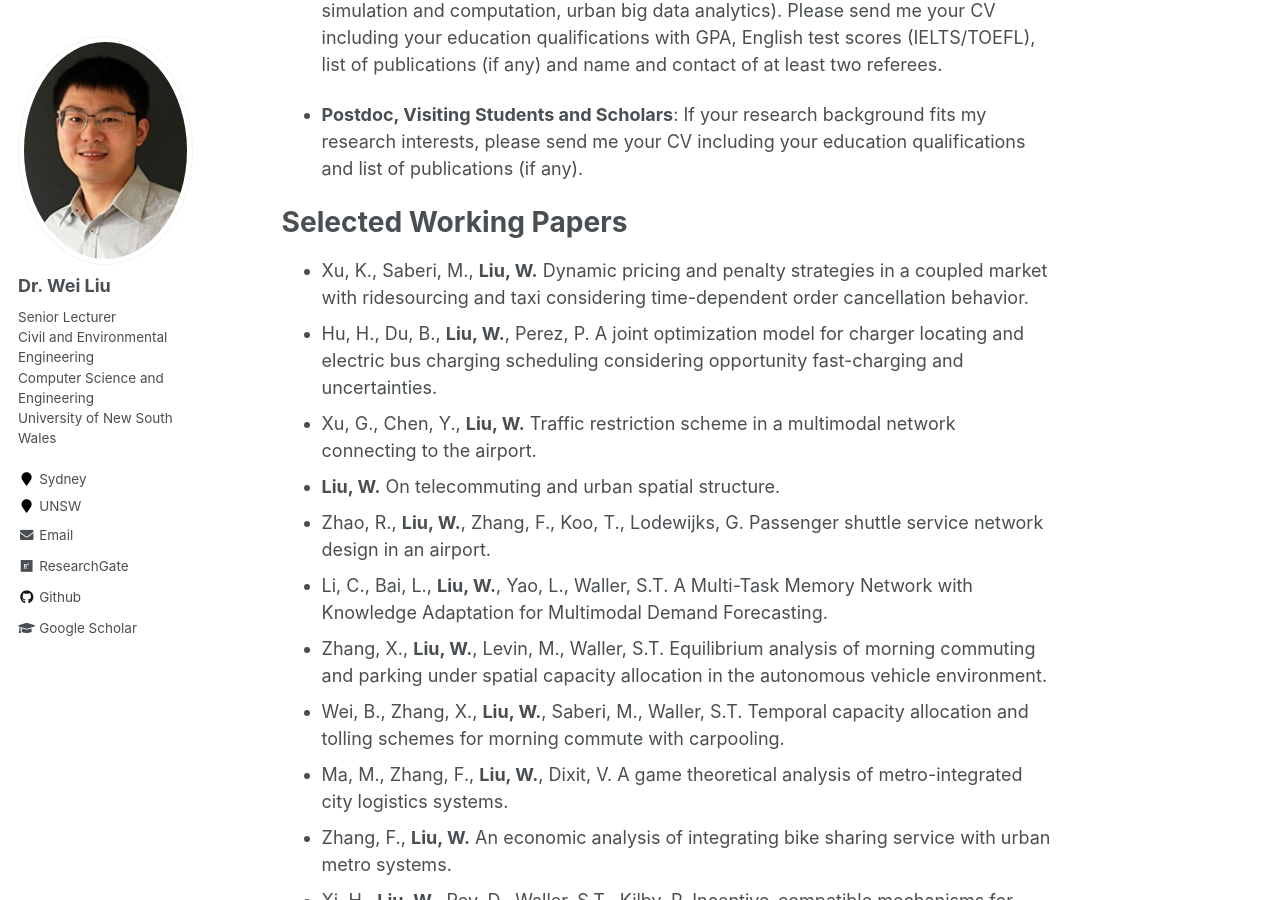
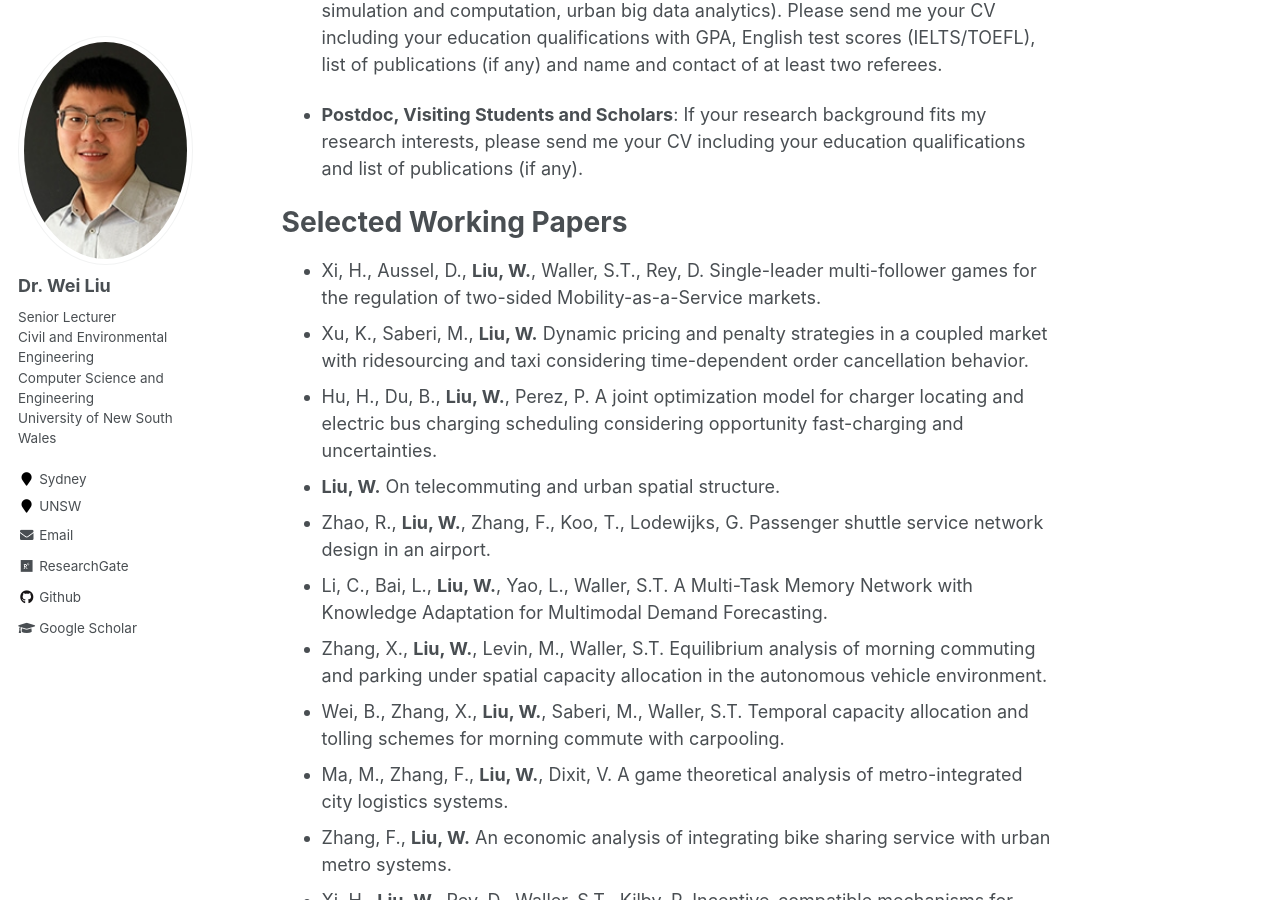
Before and after one commit to weiliu2016/weiliu2016.github.io, a Jekyll site: the page built from _pages/about.md, in a window 1280 px wide and 900 px high, scrolled down 1287 px. Built offline with Jekyll 4.4.1, drawn with Linux system fonts in a browser that asks for light colours.

Commit message:
Update about.md

```diff
--- a/_pages/about.md
+++ b/_pages/about.md
@@ -37,9 +37,9 @@ PhD Positions and Academic Visitors
 
 Selected Working Papers
 ======
+- Xi, H., Aussel, D., **Liu, W.**, Waller, S.T., Rey, D. Single-leader multi-follower games for the regulation of two-sided Mobility-as-a-Service markets.
 - Xu, K., Saberi, M., **Liu, W.** Dynamic pricing and penalty strategies in a coupled market with ridesourcing and taxi considering time-dependent order cancellation behavior.
 - Hu, H., Du, B., **Liu, W.**, Perez, P. A joint optimization model for charger locating and electric bus charging scheduling considering opportunity fast-charging and uncertainties.
-- Xu, G., Chen, Y., **Liu, W.** Traffic restriction scheme in a multimodal network connecting to the airport.
 - **Liu, W.** On telecommuting and urban spatial structure.
 - Zhao, R., **Liu, W.**, Zhang, F., Koo, T., Lodewijks, G. Passenger shuttle service network design in an airport.
 - Li, C., Bai, L., **Liu, W.**, Yao, L., Waller, S.T. A Multi-Task Memory Network with Knowledge Adaptation for Multimodal Demand Forecasting.
```
